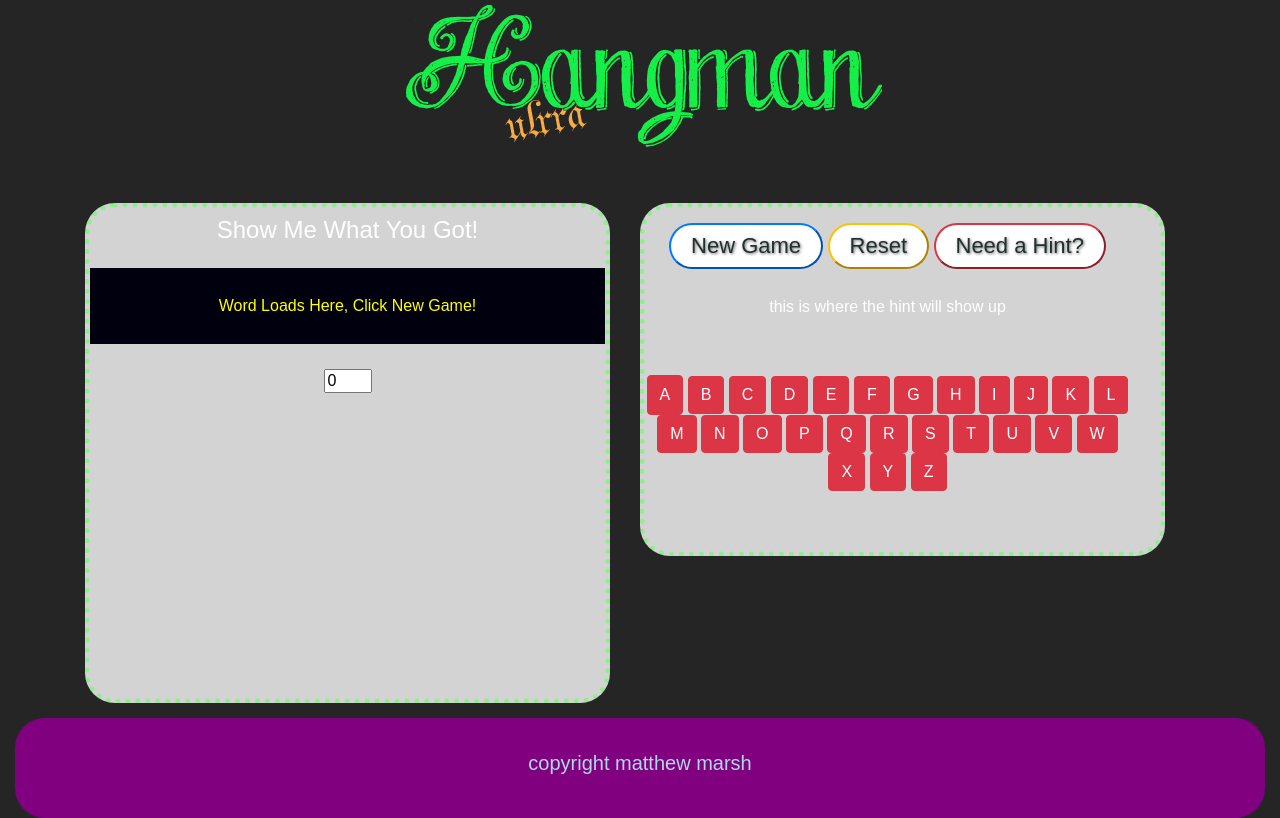
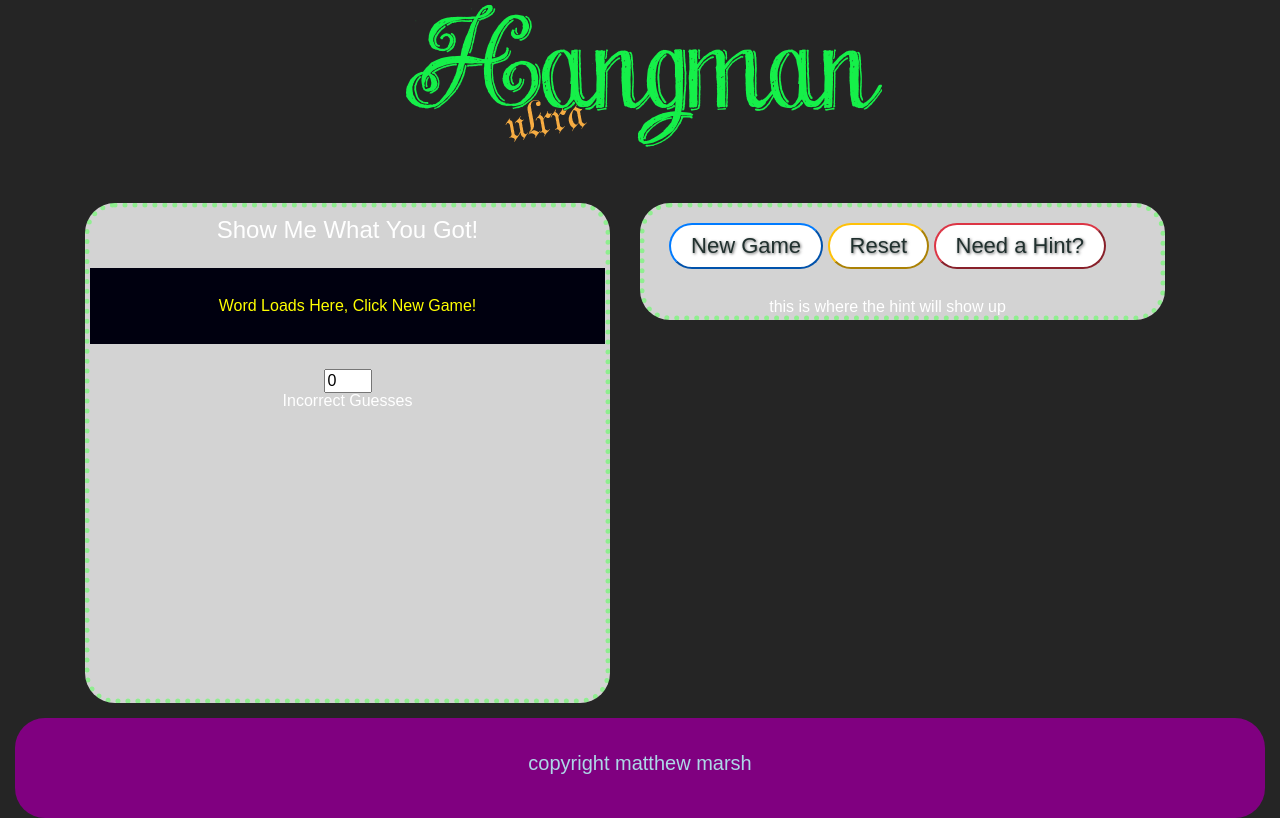
Before and after one commit to matthewmarshdev/Hangman-Game, a plain HTML site: page index.html in a window 1280 px wide. Drawn offline with nearby package versions, Linux system fonts and the light colour scheme.

Commit message:
saturday first push

```diff
--- a/assets/javascript/game.js
+++ b/assets/javascript/game.js
@@ -8,22 +8,15 @@
 			 'ricksanchez', 'trump'];
     var hints = ["never gonna give you up", "inspiration for nyanborghini",
         "the most-curious owl", "always feels the worst", "best vice-p on earth",
-        "alcoholic scientist grandpa", "orange ape, wrote art of the deal.",
-
-       ];
-
-	//var letters = ['a','b','c','d','e','f','g','h','i','j','k',
-	//				'l','m','n','o','p','q','u','r','t','u','v',
-	//				'w','x','y','z'];
+        "alcoholic scientist grandpa", "orange ape, wrote art of the deal.",];
 
     //this array chooses a random word from above
 	var word = wordArray[Math.floor(Math.random() * wordArray.length)];
 
     //place to set global variables
-
     var set = [];
     var count = 0;
-    var lives ;                           // Lives
+
 	var answerArray = [];
     var remainingLetters = word.length;
     var getHint = document.getElementById("hint");
@@ -59,18 +52,17 @@
     	document.getElementById("hiddenWord").innerHTML = dispVal;
     }
 
-    //this function is for selecting the letter, and either assigning it to the
+    //this function is for selecting the letter, and either
+    //assigning it to the
     //'correct' array, or assigning it to the incorrect guess array
 
     document.onkeyup = function(event){
     	var userGuess = event.key;
-    	console.log(typeof userGuess);
-
-    	if (word.indexOf(userGuess) > -1){
+        if (word.indexOf(userGuess) > -1){
     		for(i=0; i < answerArray.length; i++){
     			if(answerArray[i].letterVal == userGuess){
     				answerArray[i].guessed = true;
-    			}
+                }
     		}
        	}
     	displayWord();
@@ -78,27 +70,6 @@
 
 
 
-
-
-
-
-    /**function letter(){
-       var letter = document.getElementById("letter").value;
-            console.log(letter);
-        if(letter.length > 0){
-           for (var j = 0; j < randomWord.length; j++){
-               if (randomWord[j]=== letter){
-                answerArray[j] = letter;
-                }
-            }
-            count++
-            document.getElementById("counter").innerHTML = "No of clicks" + count;
-            document.getElementById("CorrectGuess").innerHTML = answerArray.join(" ")
-        }
-        if(count>5){
-            document.getElementById("room").innerHTML = "Sryssssly.You Lose.??";
-        }
-    }
 
     //this shows the amount of lives left, and displays it. if var 'lives' gets
     //below 1, displays game over. if letter counter plus remaining spaces equals
@@ -115,15 +86,19 @@
         }
     }
 
+
 	//This function resets the game when the reset button is clicked
 	//tried query celector, other style of 'onclick', and getdocbyid
-    /**document.querySelector('#hint').addEventListener("click",function() {
-    correct.parentNode.removeChild(correct);
-    letters.parentNode.removeChild(letters);
+    function reset() {
+    correct.parentNode.removeChild(wrongWord);
+    letters.parentNode.removeChild(hiddenWord);
     showClue.innerHTML = "";
-    play();
+    startGame();
 
-    });
+    };
+
+
+
     //This function is for showing a hint. it aligns with the index of the chosen word,
     /**and binds to it.
     hint.onclick = function(){
--- a/index.html
+++ b/index.html
@@ -42,6 +42,7 @@
 					<p id="hiddenWord">Word Loads Here, Click New Game!</p>
 
 					<INPUT type=TEXT name="lives" value="0" onfocus="lives.blur();" size=2>
+					<p id="wrongWord">Incorrect Guesses</p>
 
 
 		        </section>
@@ -58,7 +59,7 @@
         							<button class="btn1 btn-primary new " id="newgame " onclick="startGame()">
  				  					New Game
 									</button>
-									<button class="btn1 btn-warning reset " id="restart">Reset
+									<button class="btn1 btn-warning reset " id="restart" onclick="reset()">Reset
 									</button>
 									<button class="btn1 btn-danger new " id="hint ">
  				  					Need a Hint?
@@ -66,60 +67,6 @@
 									<p id="marginHint">this is where the hint will show up</p>
 
 							  </div>
-						</div>
-
-						<div class="col-md-12 letters ">
-							<button id="letter" class="btn btn-danger number " value="a "><h1>A</h1></button>
-
-			            	<button id="b " class="btn btn-danger number " value="b "><h1>B</h1></button>
-
-			            	<button id="c " class="btn btn-danger number " value="c "><h1>C</h1></button>
-
-			            	<button id="d " class="btn btn-danger number " value="d "><h1>D</h1></button>
-
-			            	<button id="e " class="btn btn-danger number " value="e "><h1>E</h1></button>
-
-			            	<button id="f " class="btn btn-danger number " value="f "><h1>F</h1></button>
-
-			            	<button id="g " class="btn btn-danger number " value="g "><h1>G</h1></button>
-
-			            	<button id="h " class="btn btn-danger number " value="h "><h1>H</h1></button>
-
-			            	<button id="i " class="btn btn-danger number " value="i "><h1>I</h1></button>
-
-			            	<button id="j " class="btn btn-danger number " value="j "><h1>J</h1></button>
-
-			            	<button id="k " class="btn btn-danger number " value="k "><h1>K</h1></button>
-
-			            	<button id="l " class="btn btn-danger number " value="l "><h1>L</h1></button>
-
-			            	<button id="m " class="btn btn-danger number " value="m "><h1>M</h1></button>
-
-			            	<button id="n " class="btn btn-danger number " value="n "><h1>N</h1></button>
-
-			            	<button id="o " class="btn btn-danger number " value="o "><h1>O</h1></button>
-
-			            	<button id="p " class="btn btn-danger number " value="p "><h1>P</h1></button>
-
-			            	<button id="q " class="btn btn-danger number " value="q "><h1>Q</h1></button>
-
-			            	<button id="r " class="btn btn-danger number " value="r "><h1>R</h1></button>
-
-			            	<button id="s " class="btn btn-danger number " value="s "><h1>S</h1></button>
-
-			            	<button id="t " class="btn btn-danger number " value="t "><h1>T</h1></button>
-
-			            	<button id="q " class="btn btn-danger number " value="u "><h1>U</h1></button>
-
-			            	<button id="v " class="btn btn-danger number " value="v "><h1>V</h1></button>
-
-			            	<button id="w " class="btn btn-danger number " value="w "><h1>W</h1></button>
-
-			            	<button id="x " class="btn btn-danger number " value="x "><h1>X</h1></button>
-
-			            	<button id="y " class="btn btn-danger number " value="y "><h1>Y</h1></button>
-
-			            	<button id="z " class="btn btn-danger number " value="z "><h1>Z</h1></button>
 						</div>
 					</div>
 	           	</section>
```
